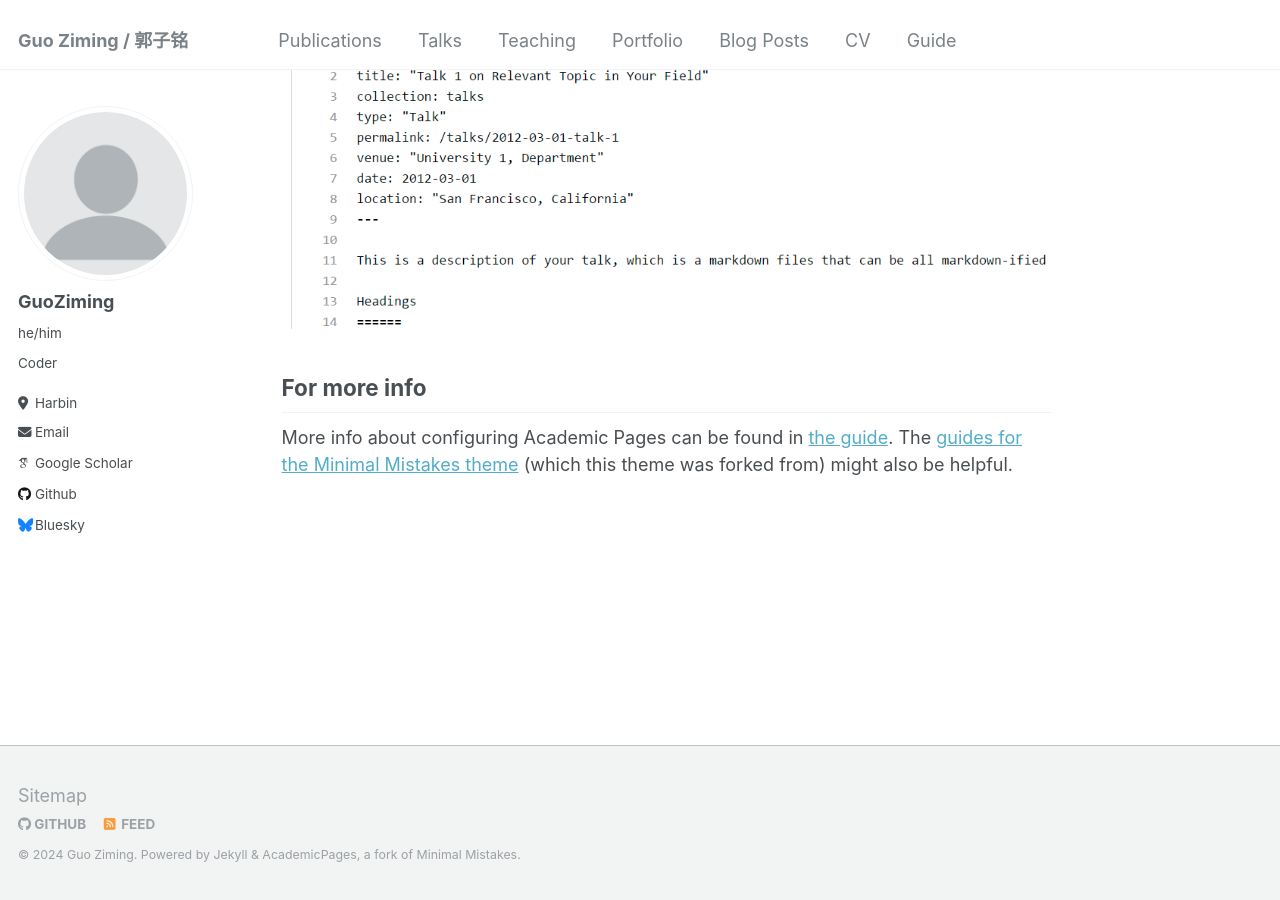
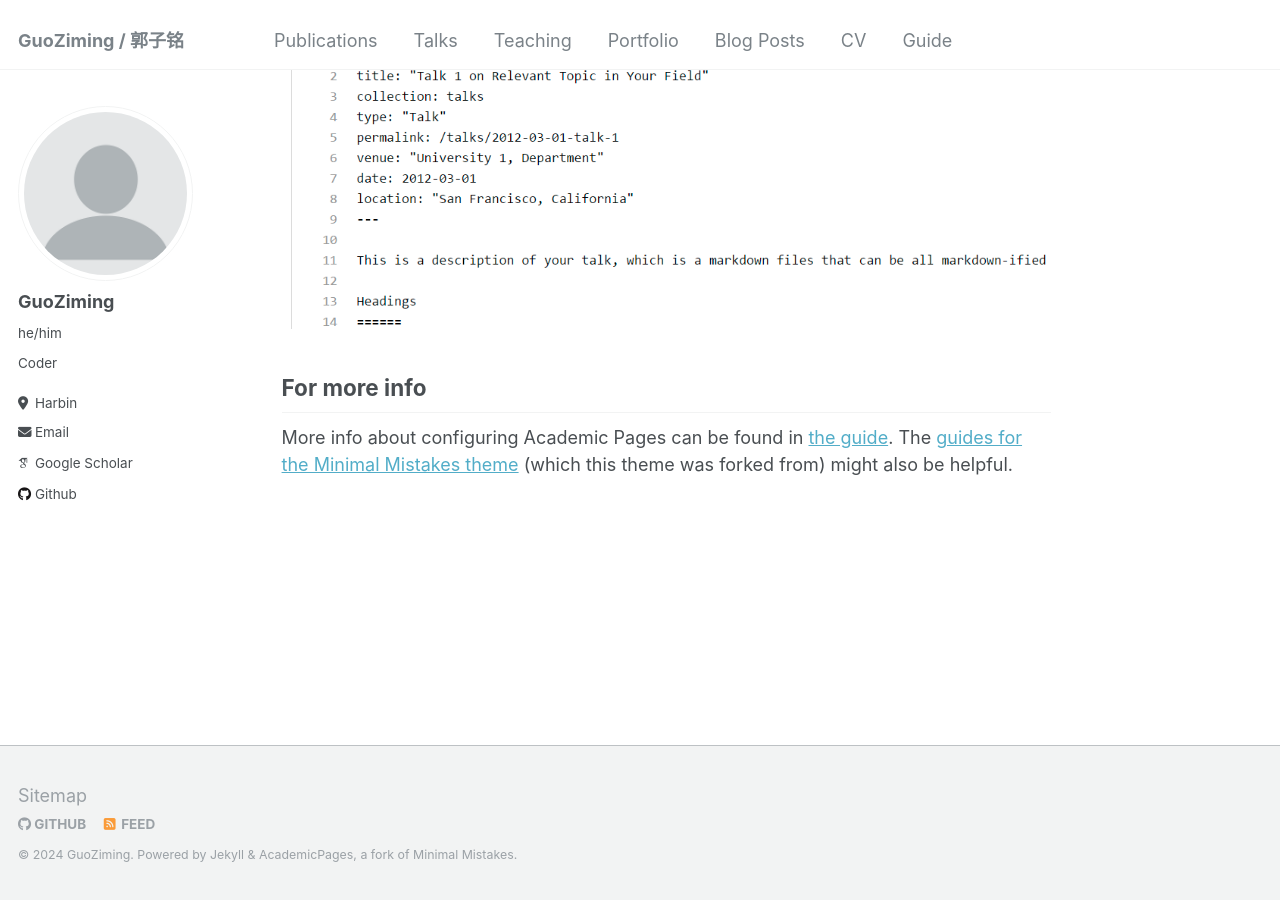
Before and after one commit to mcxiaoxiao/mcxiaoxiao.github.io, a Jekyll site: the page built from _pages/about.md, in a window 1280 px wide and 900 px high, scrolled down 2660 px. Built offline with Jekyll 4.4.1, drawn with Linux system fonts in a browser that asks for light colours; some web fonts are replaced.

Commit message:
Update _config.yml

```diff
--- a/_config.yml
+++ b/_config.yml
@@ -8,10 +8,10 @@
 
 # Basic Site Settings
 locale                   : "zh-UCN"
-title                    : "Guo Ziming / 郭子铭"
+title                    : "GuoZiming / 郭子铭"
 title_separator          : "-"
-name                     : &name "Guo Ziming"
-description              : &description "Guo Ziming's academic pages"
+name                     : &name "GuoZiming"
+description              : &description "GuoZiming's academic pages"
 url                      : https://mcxiaoxiao.github.io # the base hostname & protocol for your site e.g. "https://mmistakes.github.io"
 baseurl                  : "" # the subpath of your site, e.g. "/blog"
 repository               : "mcxiaoxiao/mcxiaoxiao.github.io"
@@ -49,7 +49,7 @@ author:
   CSDN             : "https://blog.csdn.net/qq_36001281?type=blog"
 
   # Social media
-  bluesky          : "bsky.app" # Replace this with you Bluesky username
+  bluesky          : # Replace this with you Bluesky username
   facebook         : # Username
   flickr           : # Username
   foursquare       : # Username
```
